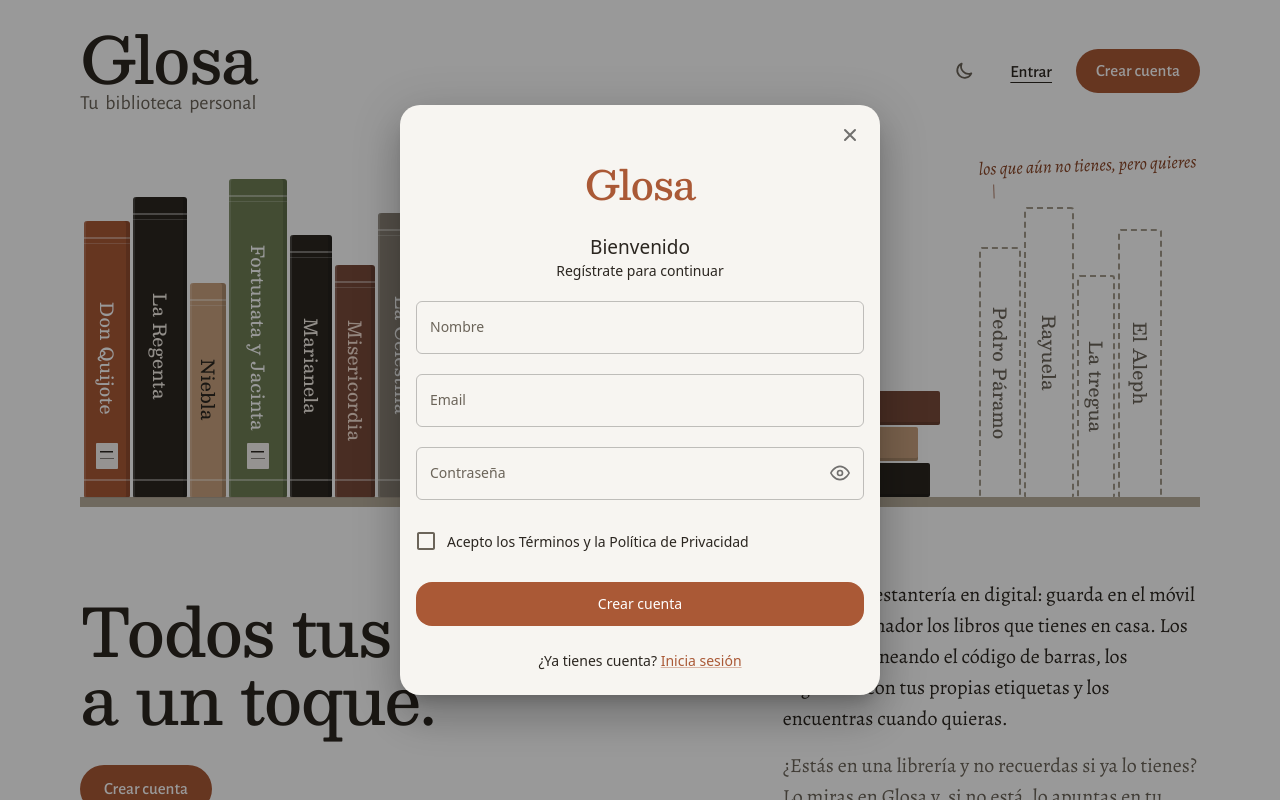
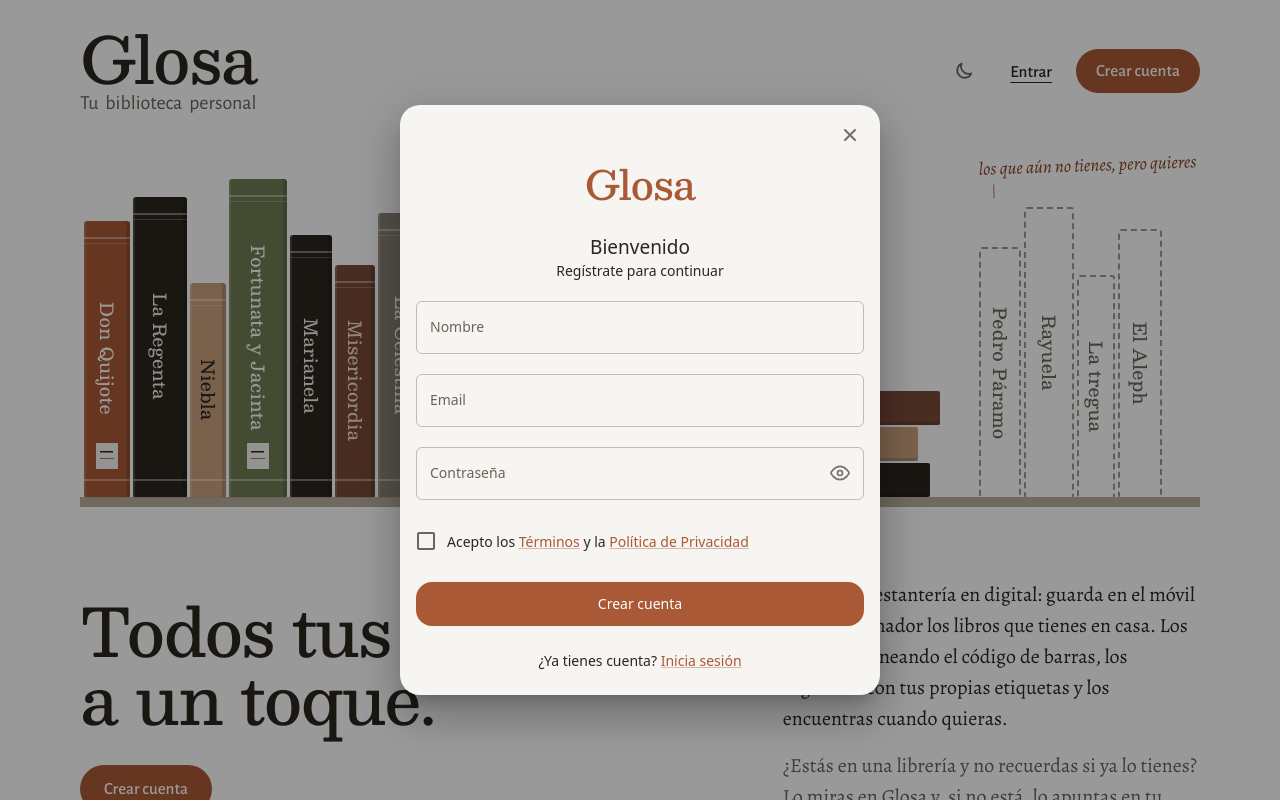
Before and after one commit to IsaSaete/biblioteca-frontend, a React (Vite) app: page /register in a window 1280 px wide. Shown: the top 800 px of the page. Built offline with nearby package versions, Linux system fonts and the light colour scheme; no server answers; a web font is replaced by a local one.

Commit message:
Link the terms and the privacy policy from the sign-up checkbox
Co-Authored-By: Claude Sonnet 5.5 <noreply@anthropic.com>
Claude-Session: https://claude.ai/code/session_01PxgBumYBTozGSem7KqYnFS

```diff
--- a/src/domains/auth/pages/RegisterPage/RegisterPage.tsx
+++ b/src/domains/auth/pages/RegisterPage/RegisterPage.tsx
@@ -135,7 +135,19 @@ const RegisterPage = () => {
             control={control}
             render={({ field: { value, onChange, onBlur, ref } }) => (
               <FormControlLabel
-                label="Acepto los Términos y la Política de Privacidad"
+                // Los textos se abren en otra pestaña para no perder lo escrito.
+                label={
+                  <>
+                    Acepto los{" "}
+                    <Link href="/terms" target="_blank" rel="noopener">
+                      Términos
+                    </Link>{" "}
+                    y la{" "}
+                    <Link href="/privacy" target="_blank" rel="noopener">
+                      Política de Privacidad
+                    </Link>
+                  </>
+                }
                 control={
                   <Checkbox
                     checked={value}
```
Also changed, not shown: 1 other file (tests, documents, lock files or other folders).
